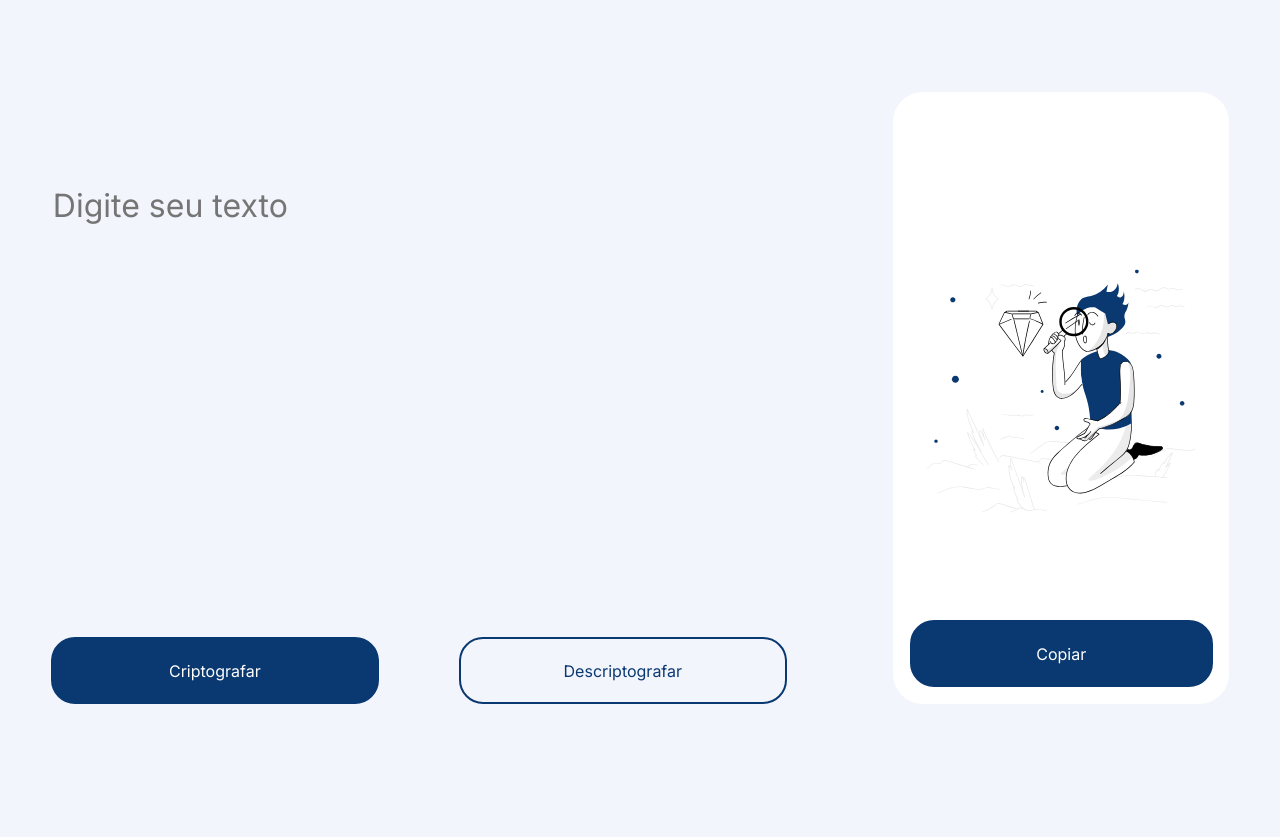
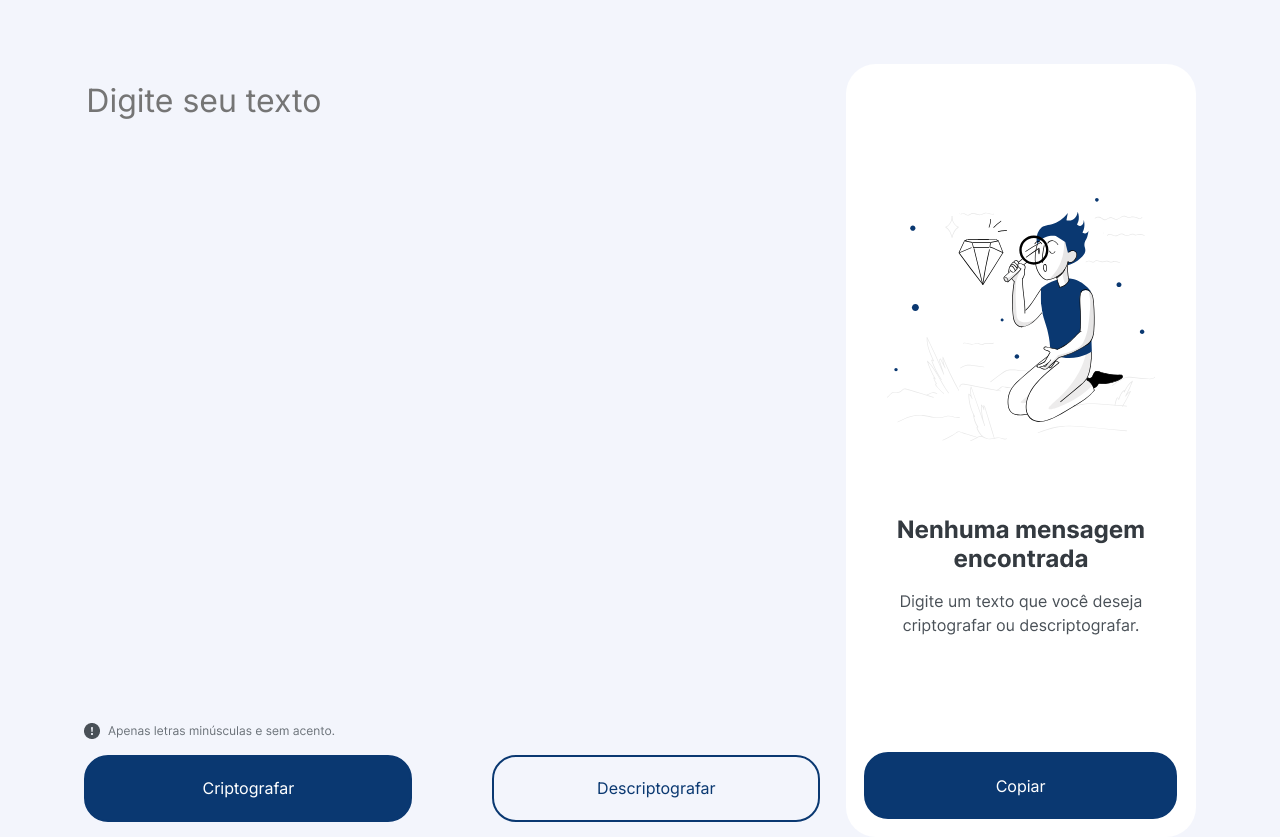
Before and after one commit to jeffersonwhitney/Encriptador-de-Texto---Alura, a plain HTML site: page index.html in a window 1280 px wide. Shown: the part 104-941 px from the top of the page. Before the commit the page ends 816 px from the top, so only its background shows below. Drawn offline with Linux system fonts and the light colour scheme.

Commit message:
adcionando ultimas imagens e ajustando cabeçalio

```diff
--- a/index.html
+++ b/index.html
@@ -7,11 +7,14 @@
         <link rel="stylesheet" href="style.css">
     </head>
     <body>
-        <header></header>
+        <header class="cabecalho">
+                <img src="assets/logo_alura.png" alt="logo_alura">
+        </header>
 
         <div class="apresentacao">
             <section class="apresentacao__caixa">
                 <textarea class="apresentacao__caixadeinput" name="texto_input" id="textoEncriptado" cols="30" rows="10" autofocus; placeholder="Digite seu texto"></textarea>
+                <img src="assets/letras_minusculas.png" id="letras_minusculas">
                 <div class="apresentacao__caixadeinput__area_botoes">
                     <button class="botao_encriptar" type="button" id="botaoEncriptador">Criptografar</button>
                     <button class="botao_desencriptar" type="button" id="botaoDesencriptador">Descriptografar</button>
@@ -20,6 +23,7 @@
             <section class="apresentacao__imagem">
                 <!-- <img src="assets/retangulo_bg.png" style="position: absolute; z-index: 1; top: 40px; left: 1000px;" id="retangulo_bg"> -->
                 <img src="assets/moça_sentada.svg" alt="moça_sentada" id="moca_sentada">
+                <img src="assets/nenhuma_menssagem_encontrada.png" alt="nenhuma mensagem encontrada" id="nenhuma_menssagem_encontrada">
                 <button class="botao_copiar" type="button" id="botaoCopiar">Copiar</button>
             </section>
         </div>
--- a/style.css
+++ b/style.css
@@ -1,9 +1,4 @@
 @import url('https://fonts.googleapis.com/css2?family=Inter&display=swap');
-
-/* * {
-    margin: 0;
-    padding: 0;
-} */
 
 body {
     height: 100vh;
@@ -12,13 +7,18 @@ body {
     color: #0A3871;
 }
 
+.cabecalho{
+    margin-top: 40px;
+    margin-bottom: 80px;
+    margin-right: 1300px;
+    display: flex;
+    justify-content: center;
+}
+
 .apresentacao {
-    margin: 0 50px;
     display: flex;
-    align-items: flex-end;
+    align-items: center;
     justify-content: center;
-    height: 100vh;
-    padding: 0 50px;
 }
 
 .apresentacao__caixadeinput {
@@ -29,12 +29,13 @@ body {
     border: none;
     color: #0A3871;
     outline: none;
-    width: 100%;
+    width: 680px;
+    height: 635px;
 }
 
 .apresentacao__caixa {
-    /* width: 300px; */
-    padding-right: 10%;
+    /* width: 680px; */
+    padding-right: 2%;
     /* margin: 10px; */
 }
 
@@ -45,12 +46,24 @@ body {
     display: flex;
     flex-direction: column;
     align-items: center;
-    padding-top: 70px;
 }
 
 #moca_sentada {
-    padding: 23% 0;
+    padding-top: 115px;
     scale: 0.8;
+}
+
+#nenhuma_menssagem_encontrada
+{
+    padding-top: 32px;
+    padding-bottom: 115px;
+}
+
+#letras_minusculas
+{
+    display: flex;
+    align-items: flex-start;
+    margin-bottom: 2%;
 }
 
 .apresentacao__caixadeinput__area_botoes {
@@ -70,9 +83,10 @@ button {
 }
 
 .apresentacao__caixadeinput__area_botoes button {
-    padding: 0px 80px;
-    margin-top: 7.5%;
+    /* padding: 0px 80px;
+    margin-top: 7.5%; */
 }
+
 
 .botao_encriptar {
     background-color: #0A3871;
```
